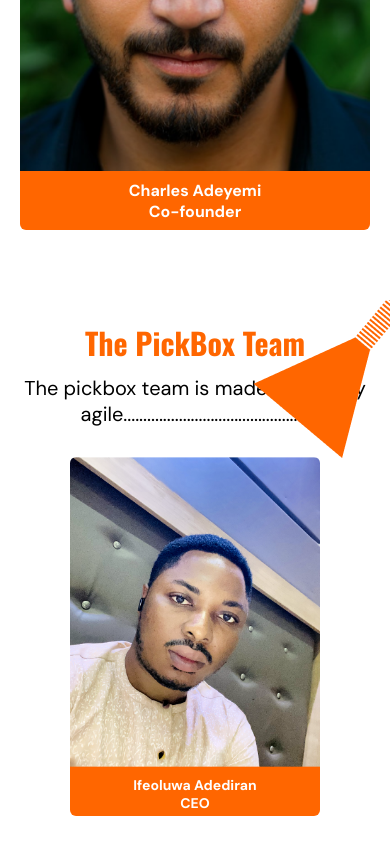
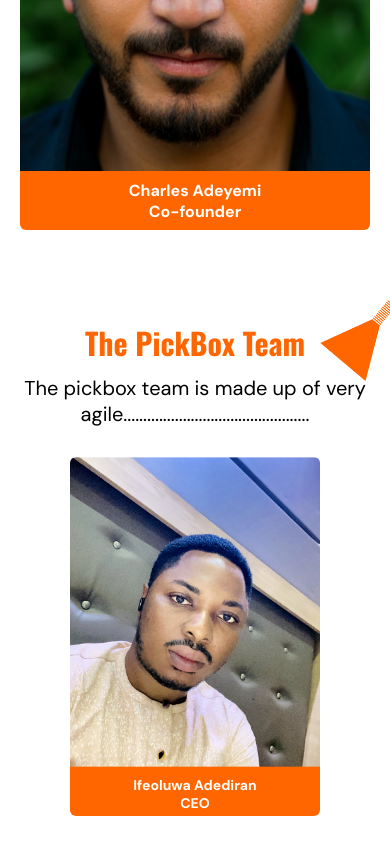
Before and after one commit to Pickbox-Project/Pickbox-frontend, a React (Create React App) app: page /aboutus in a window 390 px wide. Shown: the part 2536-3380 px from the top of the page. Built offline with nearby package versions, Linux system fonts and the light colour scheme.

Commit message:
Started working on some responsiveness on the founders component

```diff
--- a/src/Components/Team/Team.css
+++ b/src/Components/Team/Team.css
@@ -73,3 +73,10 @@
     color: #fff;
     font-family: "DM Sans", sans-serif;
 }
+
+@media (max-width: 800px) {
+    .team-vector-right,
+    .team-vector-left {
+        width: 70px;
+    }
+}
```
